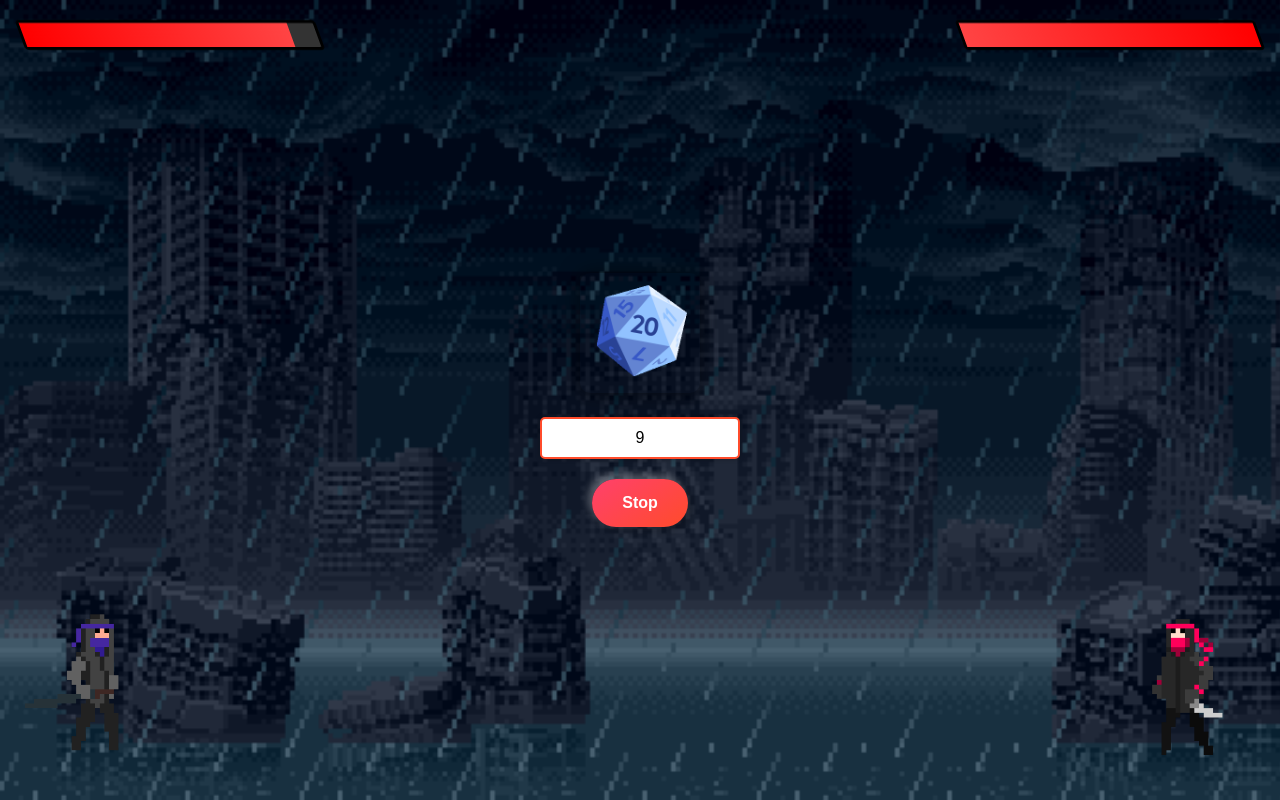
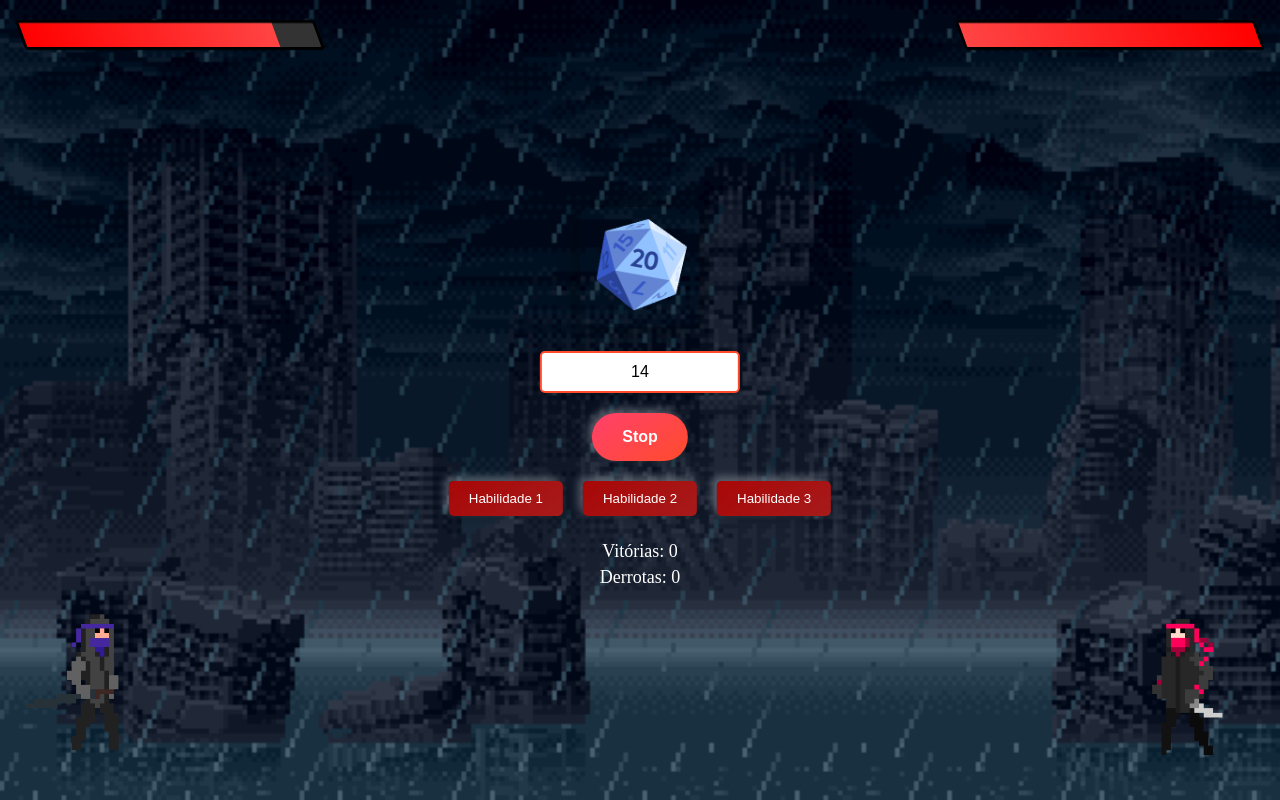
Before and after one commit to PedroOlive1234/jgnija, a plain HTML site: page index.html in a window 1280 px wide. Both pictures are taken after a click on the button "Play". Drawn offline with Linux system fonts and the light colour scheme.

Commit message:
Add files via upload

```diff
--- a/index.html
+++ b/index.html
@@ -6,7 +6,7 @@
     <link rel="stylesheet" href="style.css">
     <script src="script.js" defer></script>
     <link rel="shortcut icon" href="/assests/icon.png" type="image/x-icon">
-    <title>nija</title>
+    <title>ninja</title>
 </head>
 <body>
     <div class="lightning"></div>
@@ -30,6 +30,17 @@
         <button id="musicControl" class="music-button">
             <span>Play</span>
         </button>
+
+        <div class="abilities-container">
+            <button id="ability1" class="ability-button">Habilidade 1</button>
+            <button id="ability2" class="ability-button">Habilidade 2</button>
+            <button id="ability3" class="ability-button">Habilidade 3</button>
+        </div>
+
+        <div class="records-container">
+            <p>Vitórias: <span id="victories">0</span></p>
+            <p>Derrotas: <span id="defeats">0</span></p>
+        </div>
     </div>
 
     <div class="players">
--- a/script.js
+++ b/script.js
@@ -1,97 +1,137 @@
-const bg = new Audio();
-bg.src = '/assests/audio/bgm.mp3';
+const bg = new Audio('/assests/audio/bgm.mp3');
+const p1 = new Audio('/assests/audio/blue.mp3');
+const p2 = new Audio('/assests/audio/red.mp3');
+
 bg.loop = true;
-
-const p1 = new Audio();
-p1.src = '/assests/audio/blue.mp3';
-
-const p2 = new Audio();
-p2.src = '/assests/audio/red.mp3';
-
 let bgPlaying = false;
-const musicButton = document.getElementById('musicControl');
 let intervalo;
 
 let healthPlayer1 = 100;
 let healthPlayer2 = 100;
 
-function gerarNumeroAleatorio() {
-    return Math.floor(Math.random() * 20) + 1;
-}
+const habilidades = [
+    { nome: 'Habilidade 1', chance: 5, dano: 20 },
+    { nome: 'Habilidade 2', chance: 3, dano: 30 },
+    { nome: 'Habilidade 3', chance: 2, dano: 50 }
+];
 
-function escolherJogador() {
-    return Math.random() < 0.5 ? 1 : 2;
-}
+const esquivaInimigo = 15;
 
-function aplicarDano() {
-    const dano = gerarNumeroAleatorio();
+let victories = localStorage.getItem('victories') ? parseInt(localStorage.getItem('victories')) : 0;
+let defeats = localStorage.getItem('defeats') ? parseInt(localStorage.getItem('defeats')) : 0;
+
+const victoriesDisplay = document.getElementById('victories');
+const defeatsDisplay = document.getElementById('defeats');
+const musicButton = document.getElementById('musicControl');
+
+// Atualizar os recordes na interface e no localStorage
+const atualizarRecordes = () => {
+    victoriesDisplay.textContent = victories;
+    defeatsDisplay.textContent = defeats;
+    localStorage.setItem('victories', victories);
+    localStorage.setItem('defeats', defeats);
+};
+
+// Função para rolar o dado e aplicar a chance
+const rolarDado = (chance) => Math.floor(Math.random() * 20) + 1 + chance;
+
+// Função para escolher um jogador aleatoriamente (1 ou 2)
+const escolherJogador = () => Math.random() < 0.5 ? 1 : 2;
+
+// Função para atualizar a barra de vida na interface
+const atualizarBarraDeVida = (player, health) => {
+    const healthBarFill = document.querySelector(`.health-bar${player === 1 ? '' : '.right'} .health-bar-fill`);
+    healthBarFill.style.width = `${(health / 100) * 100}%`;
+};
+
+// Função para animar o jogador quando ele recebe dano
+const animarJogador = (playerClass) => {
+    const player = document.querySelector(`.${playerClass}`);
+    player.classList.add('damage-animation');
+    setTimeout(() => player.classList.remove('damage-animation'), 500);
+};
+
+// Função para aplicar dano aleatório a um dos jogadores
+const aplicarDano = () => {
+    const dano = rolarDado(0);
     const jogadorEscolhido = escolherJogador();
 
     const inputControl = document.querySelector('.input-control');
     inputControl.value = dano;
 
     if (jogadorEscolhido === 1) {
-        healthPlayer1 -= dano;
-        if (healthPlayer1 < 0) healthPlayer1 = 0;
+        healthPlayer1 = Math.max(0, healthPlayer1 - dano);
         atualizarBarraDeVida(1, healthPlayer1);
         p1.play();
         animarJogador('player');
-
-        if (healthPlayer1 === 0) {
-            alert('Player 1 morreu! A partida será reiniciada.');
-            reiniciarPartida();
-        }
+        if (healthPlayer1 === 0) derrotarJogador(1);
     } else {
-        healthPlayer2 -= dano;
-        if (healthPlayer2 < 0) healthPlayer2 = 0;
+        healthPlayer2 = Math.max(0, healthPlayer2 - dano);
         atualizarBarraDeVida(2, healthPlayer2);
         p2.play();
         animarJogador('player-2');
+        if (healthPlayer2 === 0) derrotarJogador(2);
+    }
+};
 
-        if (healthPlayer2 === 0) {
-            alert('Player 2 morreu! A partida será reiniciada.');
-            reiniciarPartida();
-        }
+// Função para derrotar o jogador e reiniciar a partida
+const derrotarJogador = (perdedor) => {
+    if (perdedor === 1) {
+        alert('Player 1 morreu! A partida será reiniciada.');
+        defeats++;
+    } else {
+        alert('Player 2 morreu! A partida será reiniciada.');
+        victories++;
     }
-}
+    reiniciarPartida();
+};
 
-function atualizarBarraDeVida(player, health) {
-    const healthBarFill = player === 1
-        ? document.querySelector('.health-bar .health-bar-fill')
-        : document.querySelector('.health-bar.right .health-bar-fill');
-
-    const healthPercentage = (health / 100) * 100;
-    healthBarFill.style.width = `${healthPercentage}%`;
-}
-
-function animarJogador(playerClass) {
-    const player = document.querySelector(`.${playerClass}`);
-    player.classList.add('damage-animation');
-    setTimeout(() => {
-        player.classList.remove('damage-animation');
-    }, 500);
-}
-
-function reiniciarPartida() {
-    healthPlayer1 = 100;
-    healthPlayer2 = 100;
+// Função para reiniciar a partida
+const reiniciarPartida = () => {
+    healthPlayer1 = healthPlayer2 = 100;
     atualizarBarraDeVida(1, healthPlayer1);
     atualizarBarraDeVida(2, healthPlayer2);
 
     bg.pause();
     bg.currentTime = 0;
     bgPlaying = false;
-    musicButton.textContent = 'Play Music';
+    musicButton.textContent = 'Play';
     clearInterval(intervalo);
-}
 
-function iniciarLoopDeDano() {
-    intervalo = setInterval(() => {
-        aplicarDano();
-    }, 2000);
-}
+    atualizarRecordes();
+};
 
-musicButton.addEventListener('click', function() {
+// Função para iniciar o loop de dano
+const iniciarLoopDeDano = () => {
+    intervalo = setInterval(aplicarDano, 2000);
+};
+
+// Função para aplicar habilidade
+const aplicarHabilidade = (jogador) => {
+    const habilidade = habilidades[jogador];
+    const dadoRolado = rolarDado(habilidade.chance);
+    const acerto = dadoRolado >= esquivaInimigo;
+
+    if (acerto) {
+        alert(`${habilidade.nome} acertou! Causou ${habilidade.dano} de dano.`);
+        if (jogador === 0) {
+            healthPlayer2 -= habilidade.dano;
+            atualizarBarraDeVida(2, healthPlayer2);
+        } else {
+            healthPlayer1 -= habilidade.dano;
+            atualizarBarraDeVida(1, healthPlayer1);
+        }
+    } else {
+        alert(`${habilidade.nome} falhou!`);
+    }
+};
+
+// Event listeners
+document.getElementById('ability1').addEventListener('click', () => aplicarHabilidade(0));
+document.getElementById('ability2').addEventListener('click', () => aplicarHabilidade(1));
+document.getElementById('ability3').addEventListener('click', () => aplicarHabilidade(2));
+
+musicButton.addEventListener('click', () => {
     if (!bgPlaying) {
         bg.play();
         bgPlaying = true;
@@ -105,3 +145,5 @@ musicButton.addEventListener('click', function() {
         clearInterval(intervalo);
     }
 });
+
+atualizarRecordes();
--- a/style.css
+++ b/style.css
@@ -88,13 +88,11 @@ body {
 .dice-container {
   position: relative;
   z-index: 2;
-  animation: diceAppear 0.5s ease-out;
 }
 
 .dice {
   width: 120px;
   height: 120px;
-  animation: none;
   border-radius: 10px;
   box-shadow: 0 0 20px rgba(0,0,0,0.5);
 }
@@ -153,14 +151,35 @@ body {
   box-shadow: 0 0 10px rgba(255, 65, 108, 0.7);
 }
 
-@keyframes shake {
-  0% { transform: translateX(0); }
-  25% { transform: translateX(-10px); }
-  50% { transform: translateX(10px); }
-  75% { transform: translateX(-10px); }
-  100% { transform: translateX(0); }
+.abilities-container {
+  display: flex;
+  justify-content: center;
+  margin-top: 20px;
 }
 
-.damage-animation {
-  animation: shake 0.2s ease-in-out;
+.ability-button {
+  padding: 10px 20px;
+  margin: 0 10px;
+  background: linear-gradient(145deg, #a80707, #a71b1b);
+  color: white;
+  border: none;
+  border-radius: 5px;
+  cursor: pointer;
+  box-shadow: 4px 4px 8px rgba(0, 0, 0, 0.2), -4px -4px 8px rgba(255, 255, 255, 0.3);
+  transition: background 0.3s ease, transform 0.3s ease;
 }
+
+.ability-button:active {
+  transform: scale(0.95);
+}
+
+.records-container {
+  margin-top: 20px;
+  text-align: center;
+  font-size: 18px;
+  color: white;
+}
+
+.records-container p {
+  margin: 5px 0;
+}
```
